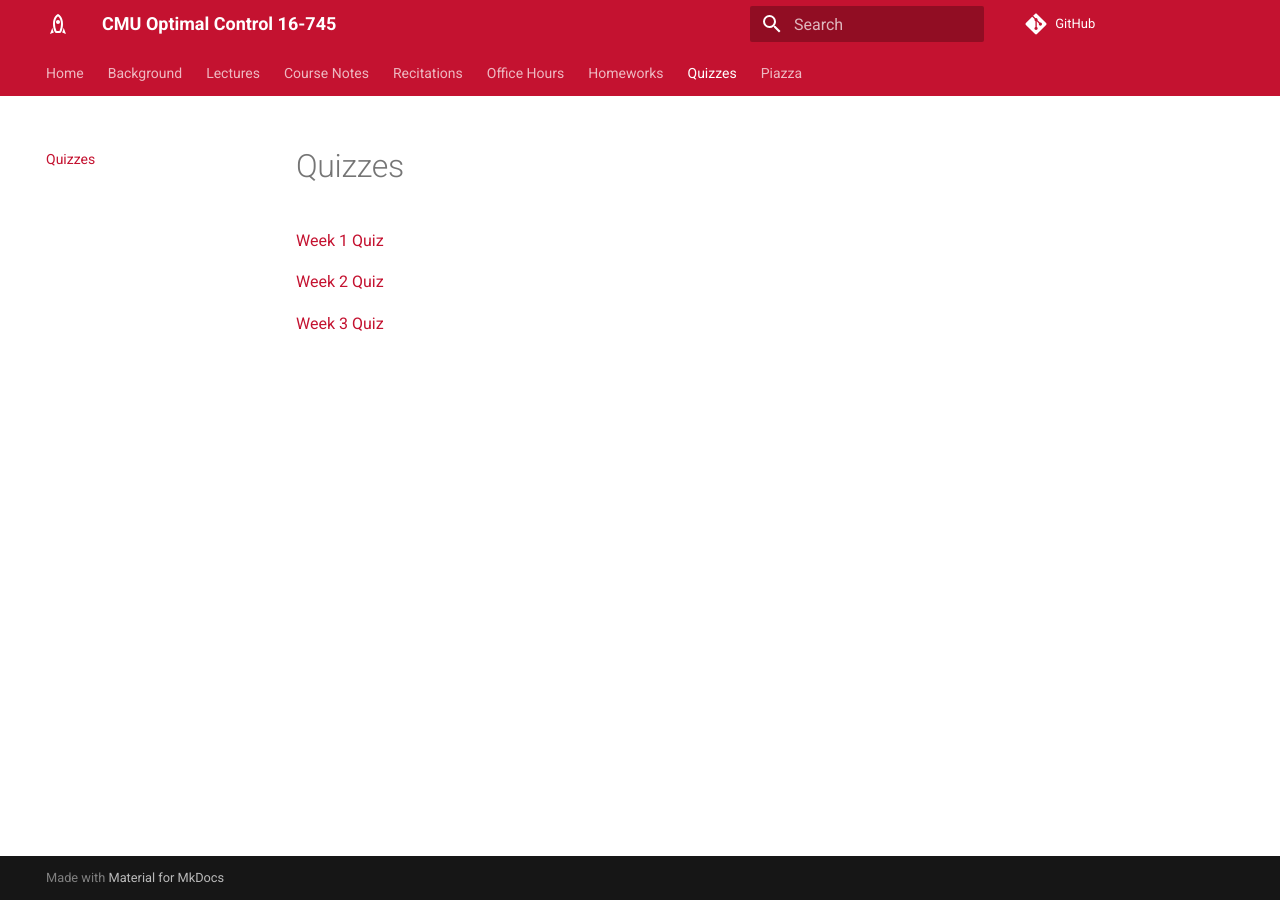
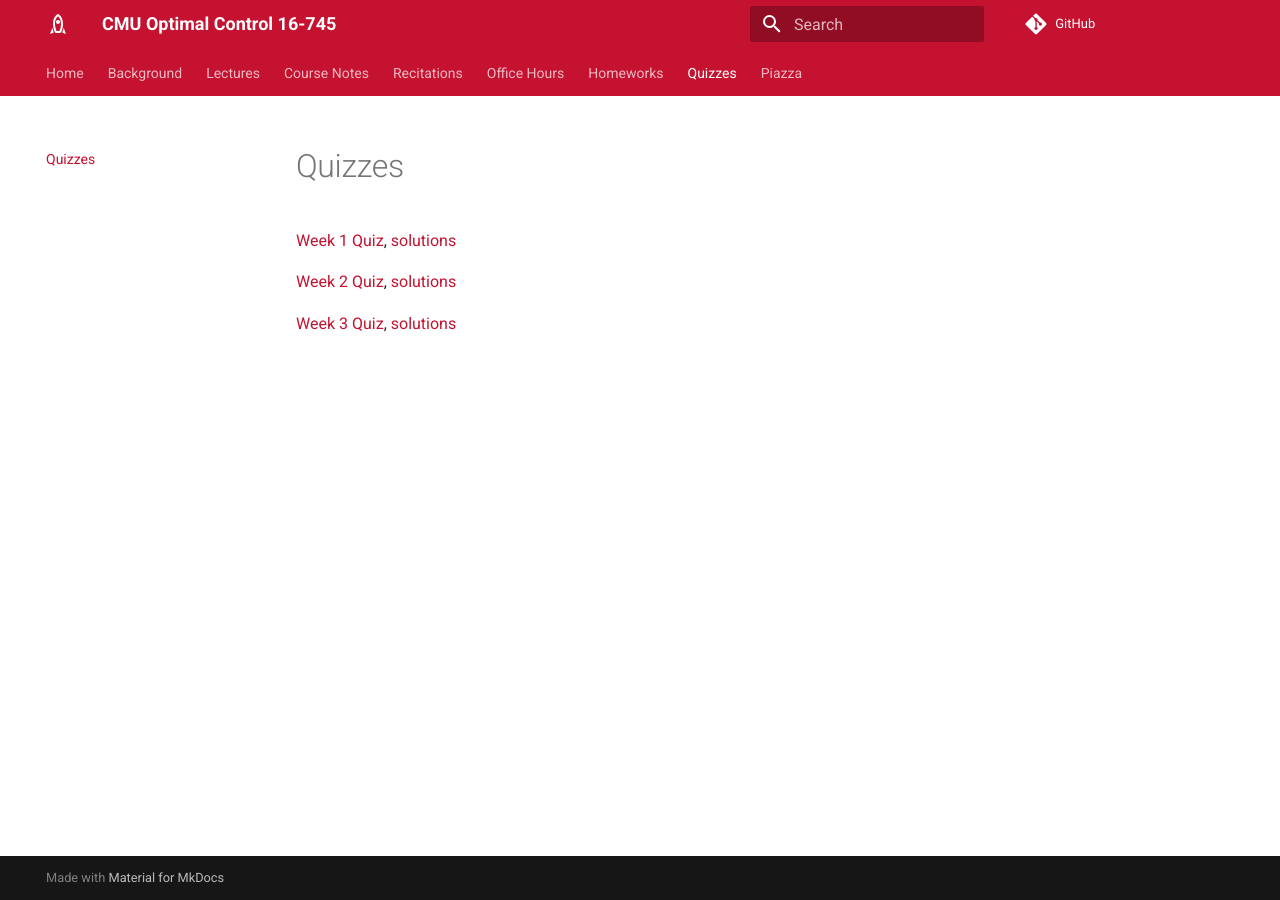
Before and after one commit to cmu-optimal-control/cmu-optimal-control.github.io, an MkDocs documentation site: the page built from docs/quizzes.md, in a window 1280 px wide. Built offline with MkDocs 1.6.1 and Material for MkDocs 9.7.7, drawn with Linux system fonts in a browser that asks for light colours.

Commit message:
add quiz solutions

```diff
--- a/docs/quizzes.md
+++ b/docs/quizzes.md
@@ -1,8 +1,8 @@
 # Quizzes
 
 
-[Week 1 Quiz](quizzes/week1.pdf)
+[Week 1 Quiz](quizzes/week1.pdf), [solutions](https://github.com/Optimal-Control-16-745/quiz_solutions/blob/main/week_01_quiz_solutions.pdf)
 
-[Week 2 Quiz](quizzes/week2.pdf)
+[Week 2 Quiz](quizzes/week2.pdf), [solutions](https://github.com/Optimal-Control-16-745/quiz_solutions/blob/main/week_02_quiz_solutions.pdf)
 
-[Week 3 Quiz](quizzes/week3.pdf)
+[Week 3 Quiz](quizzes/week3.pdf), [solutions](https://github.com/Optimal-Control-16-745/quiz_solutions/blob/main/week_03_quiz_solutions.pdf)
```
